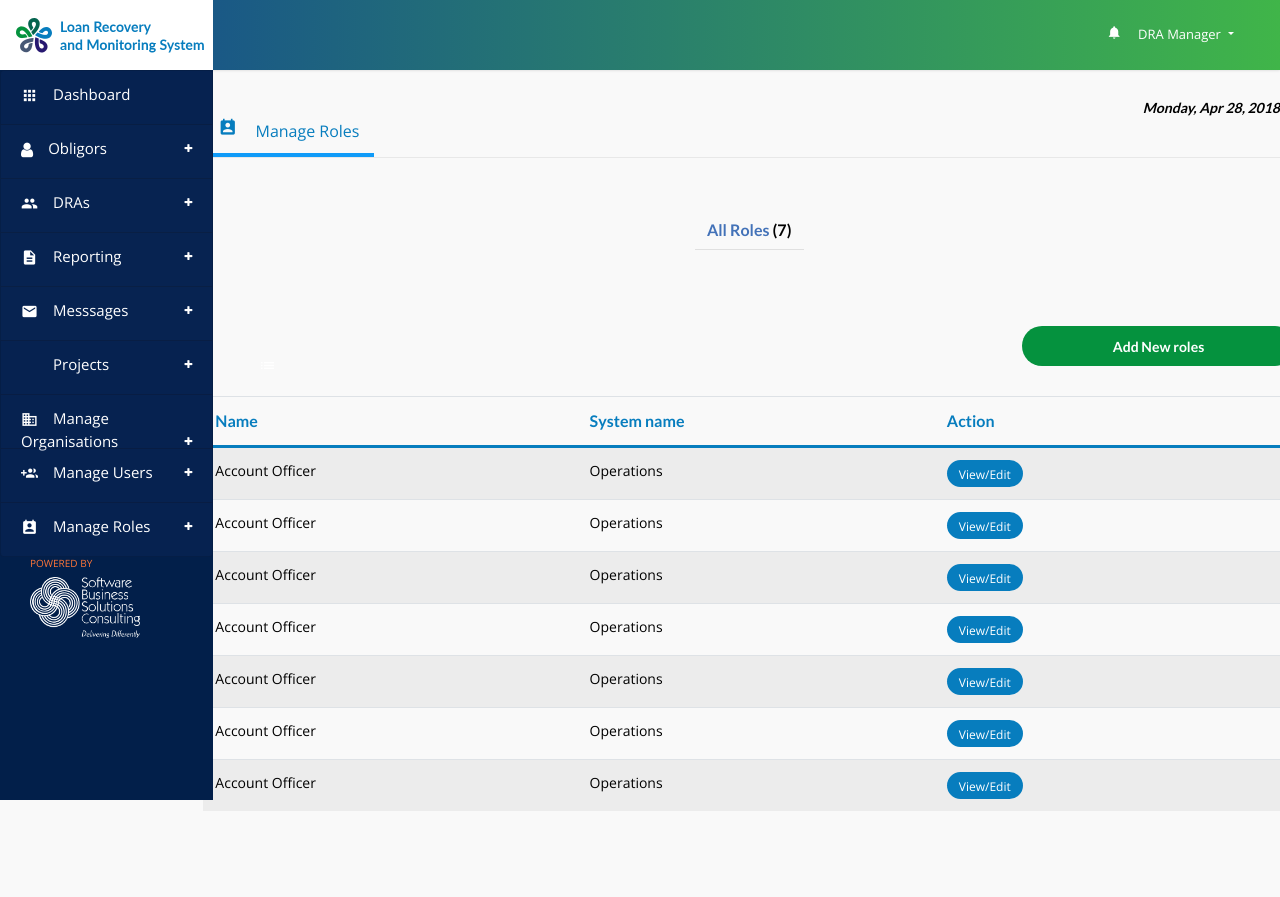
After one commit to 2kama/MyUI, a PHP site: page /allroles in a window 1280 px wide. The commit adds this page. Run offline with PHP 8.4, Linux system fonts and the light colour scheme.

Commit message:
Thursday, July 5th - fourth batch

```diff
--- a/fcaal/addobligor.php
+++ b/fcaal/addobligor.php
@@ -22,7 +22,7 @@
 
 						<div class="col-md-12 pageHead">
 							<div class="topic">
-								<i class="material-icons">branding_watermark</i> Manage Projects
+								<i class="fa fa-user"></i> Manage Obligors
 							</div>
 						</div>
 
--- /dev/null
+++ b/fcaal/allroles.php
@@ -0,0 +1,107 @@
+<?php include('header.php'); ?>
+   <style>
+   	  body {
+   	  	 background: #f9f9f9;
+   	  }
+   </style>
+
+
+				<div class="container first">
+
+					<div class="row">
+
+						<div class="col-md-12 calendar">Monday, Apr 28, 2018</div>
+
+						<div class="col-md-12 pageHead">
+							<div class="topic">
+								<i class="material-icons">perm_contact_calendar</i> Manage Roles
+							</div>
+						</div>
+
+                    </div>
+
+
+
+                    <div class="row">
+
+
+						<div class="col-md-12 mainPage">All Roles <span>(7)</span></div>
+						<hr>
+
+
+						<div class="col-md-12">
+
+							<form class="row">
+
+                                 <button class="btn col-md-3 offset-md-9">Add New roles</button>
+
+                            </form>
+
+
+                        </div>
+
+                    </div>
+
+
+
+
+
+                    <div class="row" style="margin-top:30px;">
+                        <div class="tableRow">
+                            <table class="table table-striped">
+                                <thead>
+                                    <tr>
+                                        <th>Name</th>
+                                        <th>System name</th>
+                                        <th>Action</th>
+                                    </tr>
+                                </thead>
+                                <tbody>
+                                    <tr>
+                                        <td>Account Officer</td>
+                                        <td>Operations</td>
+                                        <td><button class="btn flowBtn2">View/Edit</button></td>
+                                    </tr>
+                                    <tr>
+                                        <td>Account Officer</td>
+                                        <td>Operations</td>
+                                        <td><button class="btn flowBtn2">View/Edit</button></td>
+                                    </tr>
+                                    <tr>
+                                        <td>Account Officer</td>
+                                        <td>Operations</td>
+                                        <td><button class="btn flowBtn2">View/Edit</button></td>
+                                    </tr>
+                                    <tr>
+                                        <td>Account Officer</td>
+                                        <td>Operations</td>
+                                        <td><button class="btn flowBtn2">View/Edit</button></td>
+                                    </tr>
+                                    <tr>
+                                        <td>Account Officer</td>
+                                        <td>Operations</td>
+                                        <td><button class="btn flowBtn2">View/Edit</button></td>
+                                    </tr>
+                                    <tr>
+                                        <td>Account Officer</td>
+                                        <td>Operations</td>
+                                        <td><button class="btn flowBtn2">View/Edit</button></td>
+                                    </tr>
+                                    <tr>
+                                        <td>Account Officer</td>
+                                        <td>Operations</td>
+                                        <td><button class="btn flowBtn2">View/Edit</button></td>
+                                    </tr>
+                                </tbody>
+                            </table>
+                        </div>
+                    </div>
+
+
+
+
+				</div>
+
+
+
+<?php include('footer.php'); ?>
--- a/fcaal/css/main.css
+++ b/fcaal/css/main.css
@@ -582,8 +582,7 @@ ul.dropped li .dot {
 }
 .tableRow table thead {
   border-bottom: 3px solid #077DBE;
-  background: #fff;
-  background: var(--pure-white);
+  background: transparent;
   font-family: "Lato", serif;
   color: #077DBE;
   color: var(--color3);
--- a/fcaal/header.php
+++ b/fcaal/header.php
@@ -62,10 +62,30 @@
 
 
 
-                  <li class="list-group-item">
+                  <li class="list-group-item drops">
                     <div class="purse">
-                       <a href=""><i class="fa fa-user"></i> Obligors </a>
+                       <i class="fa fa-user"></i> Obligors
                     </div>
+
+                    <ul class="dropped">
+                        <li>
+                           <a href="addobligor">
+                              <span class="dot"></span> Create Obligors
+                           </a>
+                        </li>
+
+                        <li>
+                            <a href="obligors">
+                               <span class="dot"></span> View all Obligors
+                            </a>
+                        </li>
+
+                        <li>
+                            <a href="assignobligor">
+                               <span class="dot"></span> Assign Obligors
+                            </a>
+                        </li>
+                    </ul>
                   </li>
 
 
--- a/fcaal/obligors.php
+++ b/fcaal/obligors.php
@@ -10,7 +10,7 @@
 
 						<div class="col-md-12 pageHead">
 							<div class="topic">
-								<i class="fa fa-user"></i> Obligors
+								<i class="fa fa-user"></i> Manage Obligors
 							</div>
 						</div>
 
```
Also changed, not shown: 1 other file.
